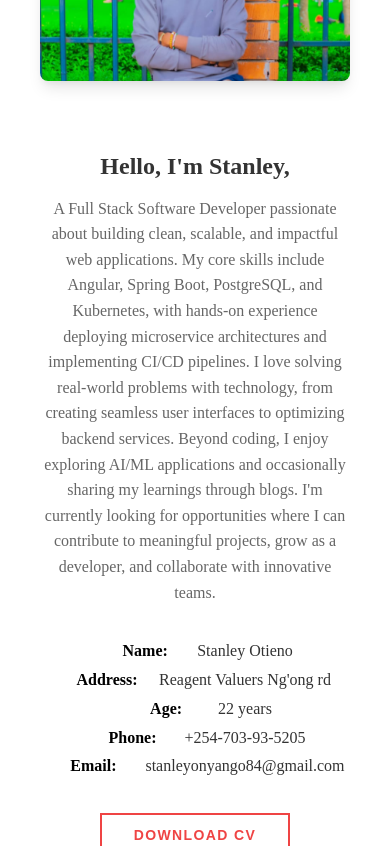
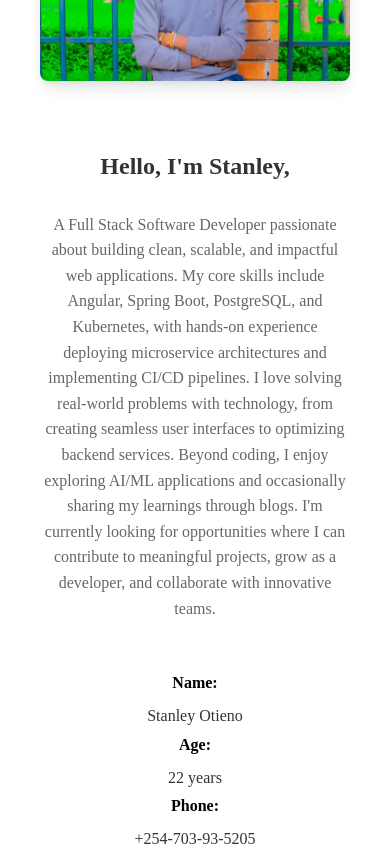
Before and after one commit to starkMrSnow/stan-portfolio, an Angular app: page /home in a window 390 px wide. Shown: the part 1180-2026 px from the top of the page. Built offline with nearby package versions, Linux system fonts and the light colour scheme.

Commit message:
Change: Responsiveness

```diff
--- a/src/app/components/home-page/home-page.html
+++ b/src/app/components/home-page/home-page.html
@@ -49,7 +49,7 @@
       </p>
       <ul class="details-list">
         <li><span>Name:</span> Stanley Otieno </li>
-        <li><span>Address:</span> Reagent Valuers Ng'ong rd</li>
+        <!-- <li><span>Address:</span> Reagent Valuers Ng'ong rd</li> -->
         <li><span>Age:</span> 22 years</li>
         <li><span>Phone:</span> +254-703-93-5205</li>
         <li><span>Email:</span> stanleyonyango84@gmail.com</li>
--- a/src/app/components/home-page/home-page.scss
+++ b/src/app/components/home-page/home-page.scss
@@ -1004,13 +1004,67 @@
 }
 
 @media (max-width: 968px) {
-  .contact-content {
+    .contact-content {
     text-align: center;
   }
 
   .contact-item {
     justify-content: center;
+    flex-direction: column;
+    align-items: center;
   }
+
+  .contact-details {
+    display: flex;
+    flex-direction: column;
+    align-items: center;
+  }
+}
+
+/* Form input width fix */
+.contact-form {
+  .form-input {
+    width: 100%;
+    padding: 1rem;
+    background: rgba(255, 255, 255, 0.05);
+    border: 2px solid rgba(255, 255, 255, 0.1);
+    border-radius: 4px;
+    color: white;
+    font-size: 1rem;
+    transition: all 0.3s ease;
+    box-sizing: border-box; /* THIS IS THE KEY FIX */
+
+    &::placeholder {
+      color: #9ca3af;
+    }
+
+    &:focus {
+      outline: none;
+      border-color: #ef4444;
+      background: rgba(255, 255, 255, 0.08);
+    }
+
+    &:invalid:not(:placeholder-shown) {
+      border-color: #f87171;
+    }
+  }
+
+  .form-textarea {
+    resize: vertical;
+    min-height: 120px;
+    box-sizing: border-box; /* THIS TOO */
+  }
+}
+
+.contact-form-wrapper {
+  background: rgba(255, 255, 255, 0.05);
+  border-radius: 12px;
+  padding: 2.5rem;
+  backdrop-filter: blur(10px);
+  border: 1px solid rgba(255, 255, 255, 0.1);
+  box-sizing: border-box; /* AND THIS */
+  width: 100%;
+
 }
 
 @media (max-width: 768px) {
@@ -1097,13 +1151,54 @@
     padding: 3rem 1rem;
   }
 
-  .contact-form-wrapper {
+    .contact-form-wrapper {
     padding: 1.5rem;
+    width: 100%;
+    box-sizing: border-box;
+  }
+
+  .contact-info {
+    display: flex;
+    flex-direction: column;
+    align-items: center;
+  }
+  .about-details {
+    text-align: center;
+    display: flex;
+    flex-direction: column;
+    align-items: center;
+  }
+
+  .details-list {
+    display: flex;
+    flex-direction: column;
+    align-items: center;
+    text-align: center;
+
+    li {
+      display: flex;
+      flex-direction: column;
+      align-items: center;
+      text-align: center;
+
+      span {
+        min-width: auto;
+        margin-bottom: 0.25rem;
+      }
+    }
   }
 
 }
 
 @media (max-width: 480px) {
+    .contact-form-wrapper {
+    padding: 1rem;
+  }
+
+  .contact-form .form-input {
+    font-size: 0.9rem;
+    padding: 0.875rem;
+  }
   .hero-name {
     font-size: 2rem;
   }
```
Also changed, not shown: 1 other file (tests, documents, lock files or other folders).
